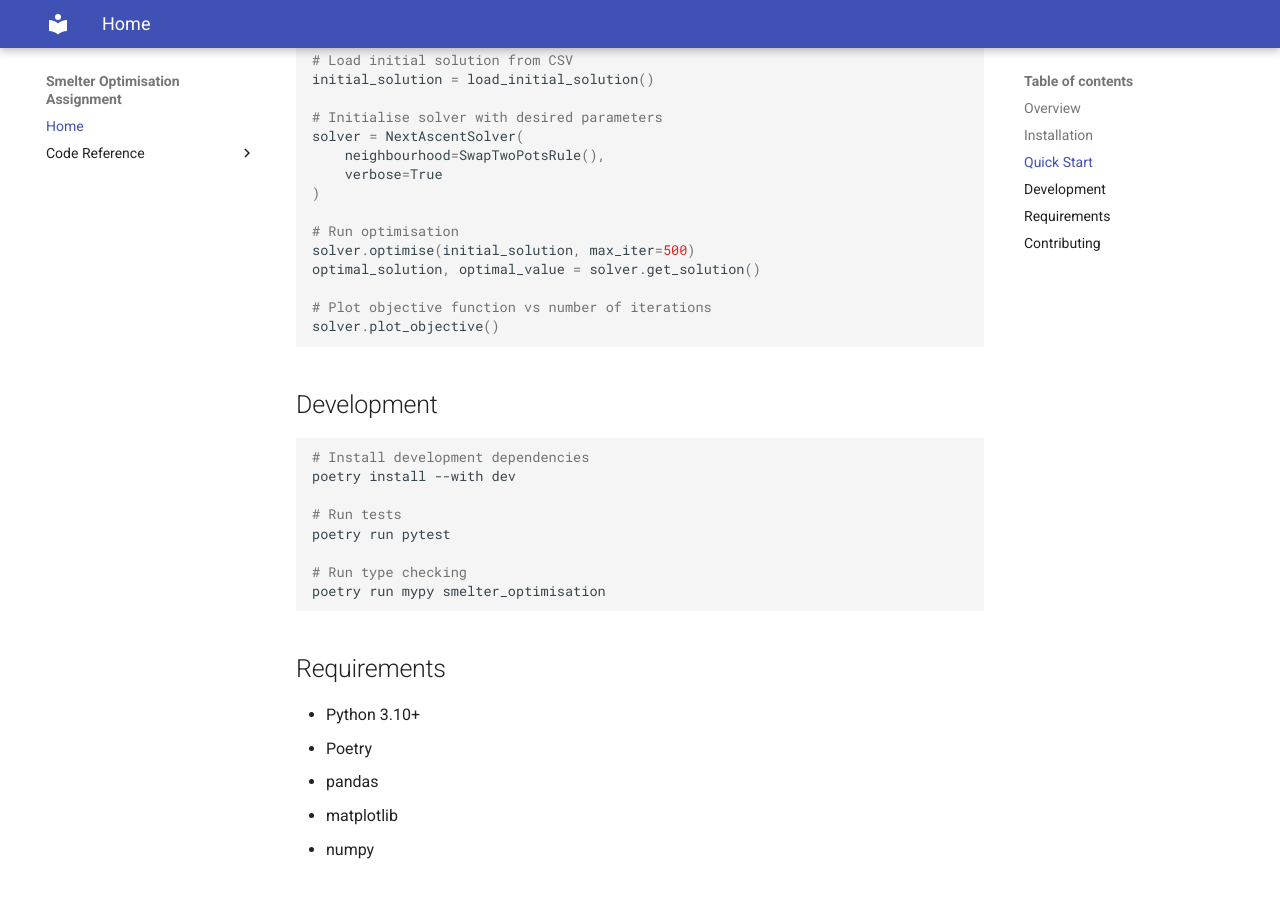
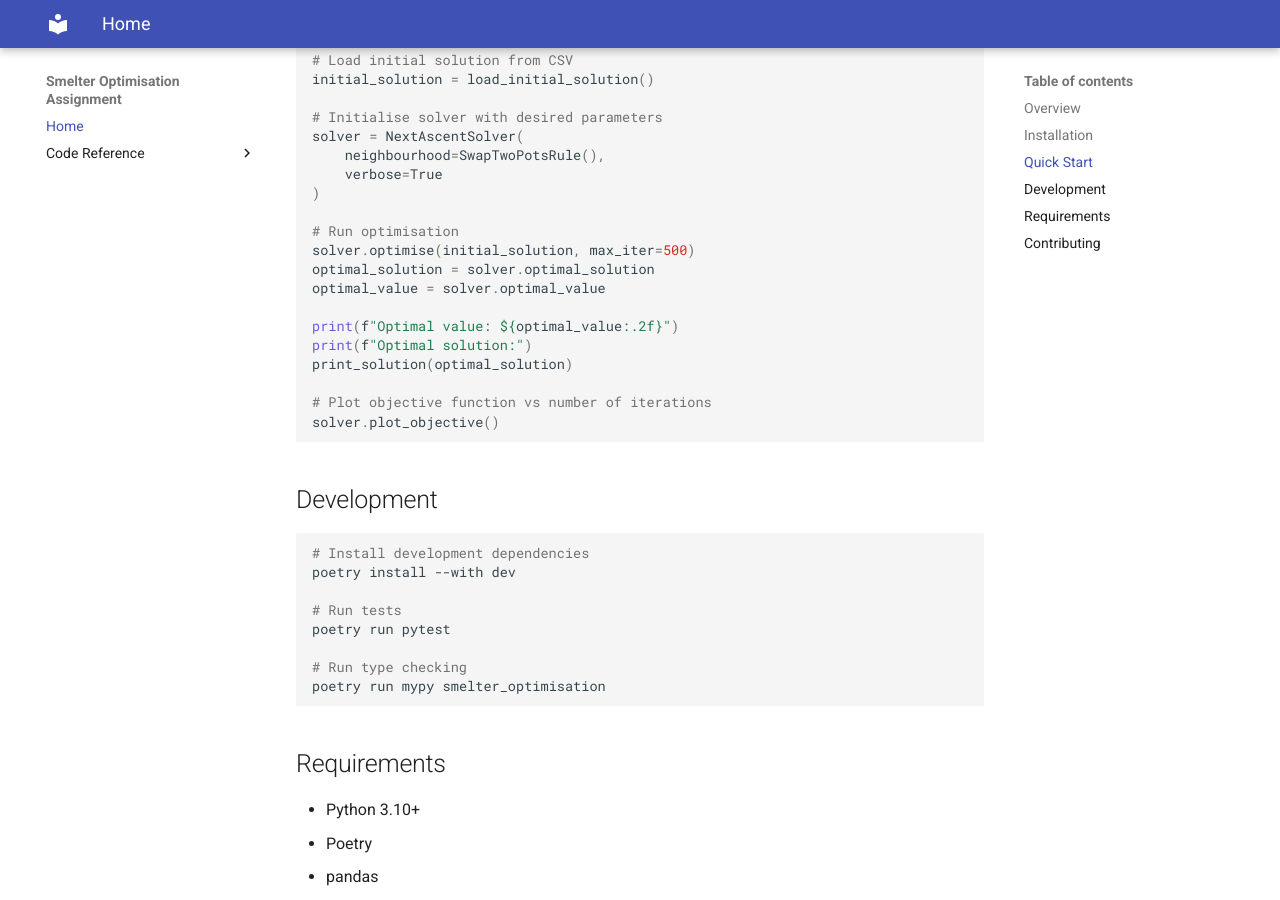
Before and after one commit to Louis-Jarvis/smelter-optimisation-assignment, an MkDocs documentation site: the page built from docs/index.md, in a window 1280 px wide and 900 px high, scrolled down 755 px. Built offline with MkDocs 1.6.1 and Material for MkDocs 9.7.7, drawn with Linux system fonts in a browser that asks for light colours.

Commit message:
Refactor solution retrieval in NextAscentSolver
- Replace `get_solution()` method with properties `optimal_solution` and `optimal_value` for cleaner access to the best solution and its value.
- Update `main.py` and documentation to reflect the new property usage.
- Modify tests to assert optimal values using the new properties instead of the removed method.

```diff
--- a/docs/index.md
+++ b/docs/index.md
@@ -34,7 +34,12 @@ solver = NextAscentSolver(
 
 # Run optimisation
 solver.optimise(initial_solution, max_iter=500)
-optimal_solution, optimal_value = solver.get_solution()
+optimal_solution = solver.optimal_solution
+optimal_value = solver.optimal_value
+
+print(f"Optimal value: ${optimal_value:.2f}")
+print(f"Optimal solution:")
+print_solution(optimal_solution)
 
 # Plot objective function vs number of iterations
 solver.plot_objective()
--- a/main.py
+++ b/main.py
@@ -13,11 +13,10 @@ def main() -> None:
     solver = NextAscentSolver(neighbourhood=SwapTwoPotsRule(), verbose=True)
 
     solver.optimise(xi, max_iter=500)
-    x_optim, f_optim = solver.get_solution()
 
-    print(f"Optimal value: ${f_optim:.2f}")
+    print(f"Optimal value: ${solver.optimal_value:.2f}")
     print(f"Optimal solution:")
-    print_solution(x_optim)
+    print_solution(solver.optimal_solution)
 
     solver.plot_objective()
 
```
Also changed, not shown: 2 other files.
